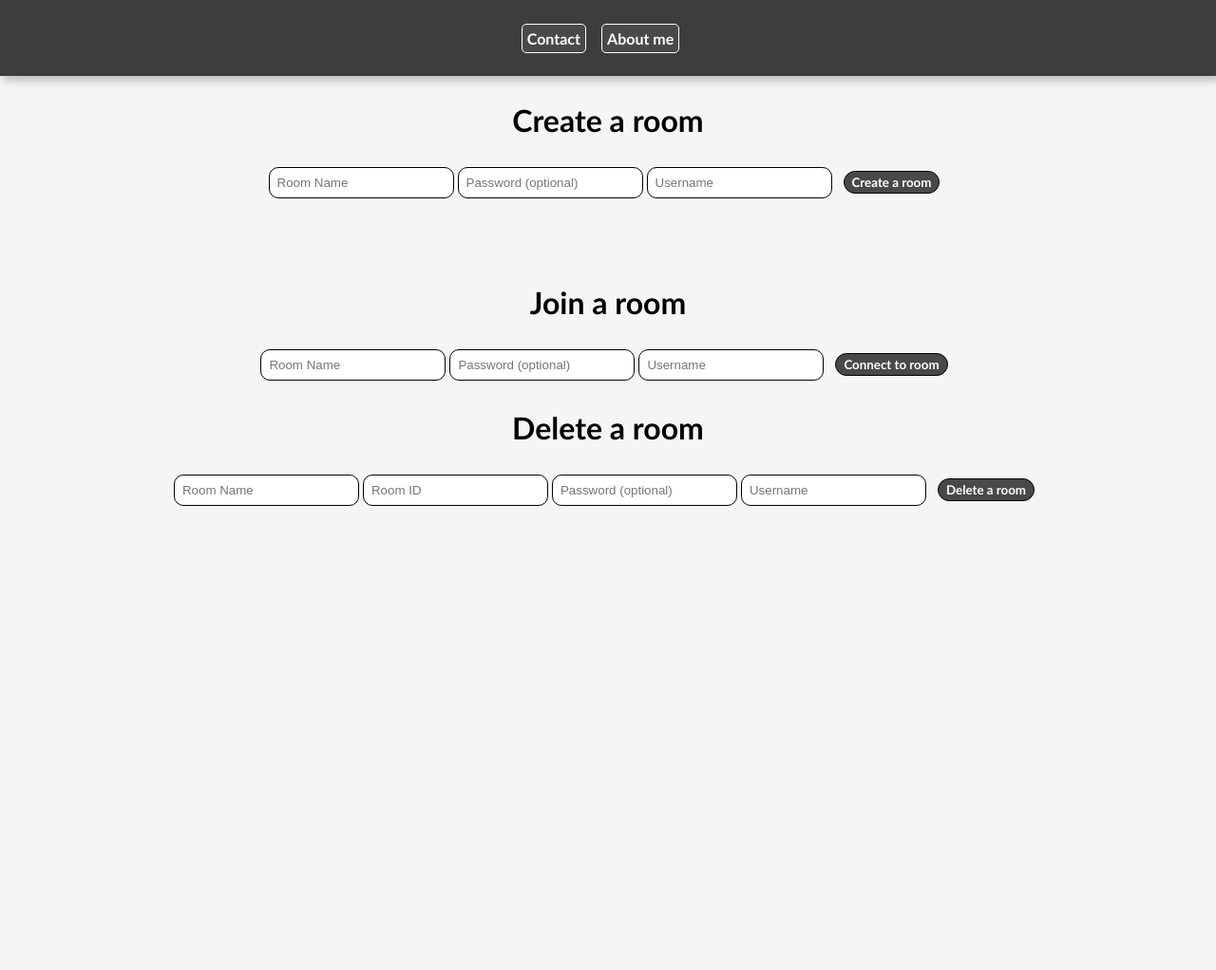
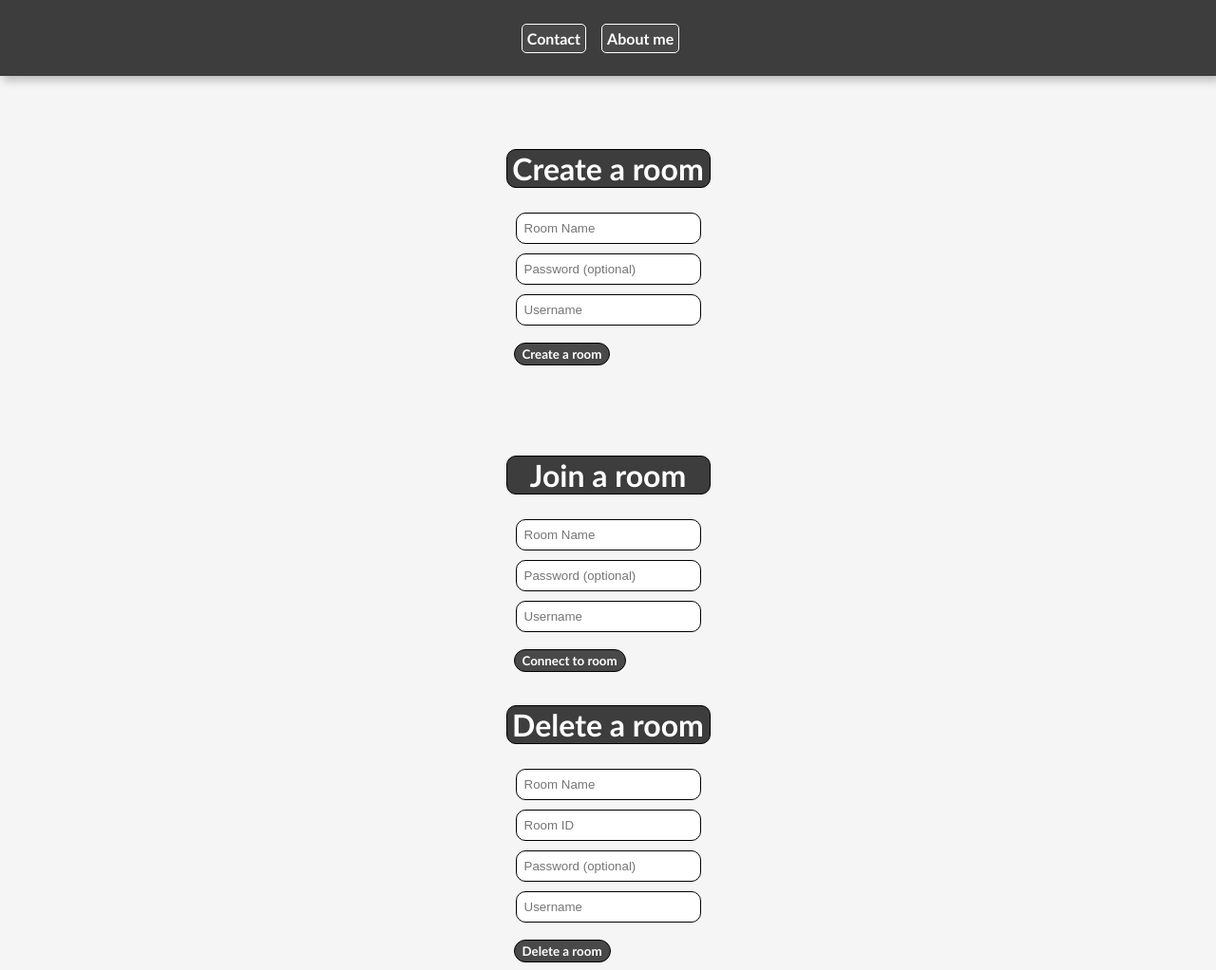
Before and after one commit to neoludolph/chtty, a website built with Vite: page frontend/index.html in a window 1280 px wide. Shown: the whole page at 95% size. Before the commit the page ends 800 px from the top, so only its background shows below. Built offline with nearby package versions, Linux system fonts and the light colour scheme.

Commit message:
Enhance styles for h2 elements and input fields in menu container; improve layout and readability

```diff
--- a/frontend/style.css
+++ b/frontend/style.css
@@ -37,6 +37,10 @@ h2 {
     display: flex;
     justify-content: center;
     align-content: center;
+    border: 1px solid black;
+    border-radius: 10px;
+    background-color: rgb(61, 61, 61);
+    color: white;
 }
 
 button {
@@ -59,7 +63,7 @@ button:hover {
 }
 
 .menu-container {
-
+    margin-top: 50px;
 }
 
 .create-form {
@@ -80,10 +84,15 @@ button:hover {
     align-content: center;
 }
 
-input {
+.menu-container input {
+    margin: 10px;
     border: 1px solid black;
     padding: 8px;
     border-radius: 10px;
+    display: flex;
+    flex-direction: column;
+    justify-content: center;
+    align-content: center;
 }
 
 #message {
```
